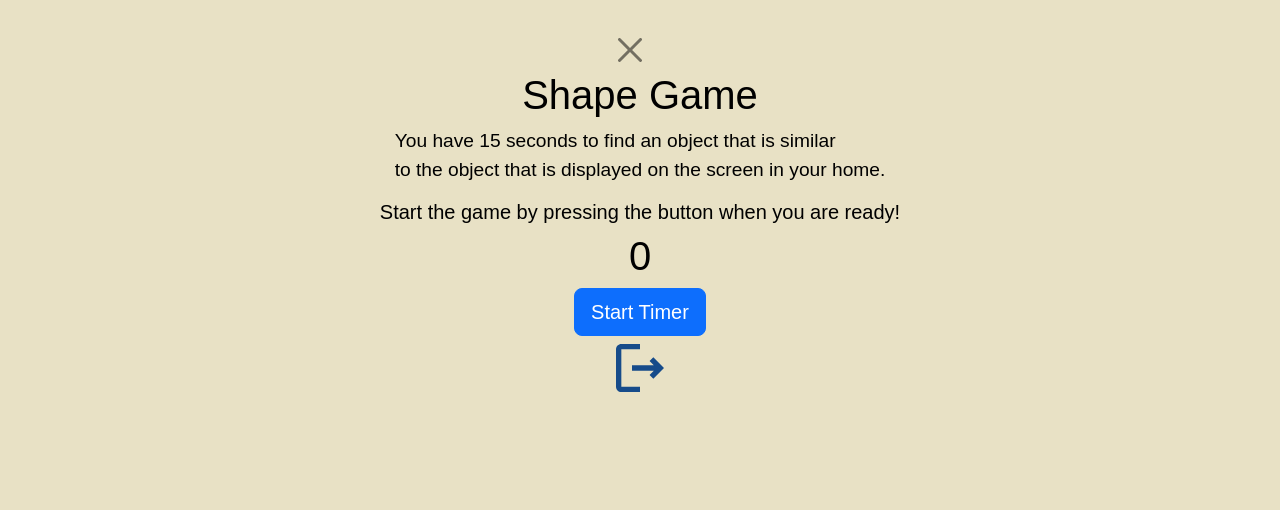
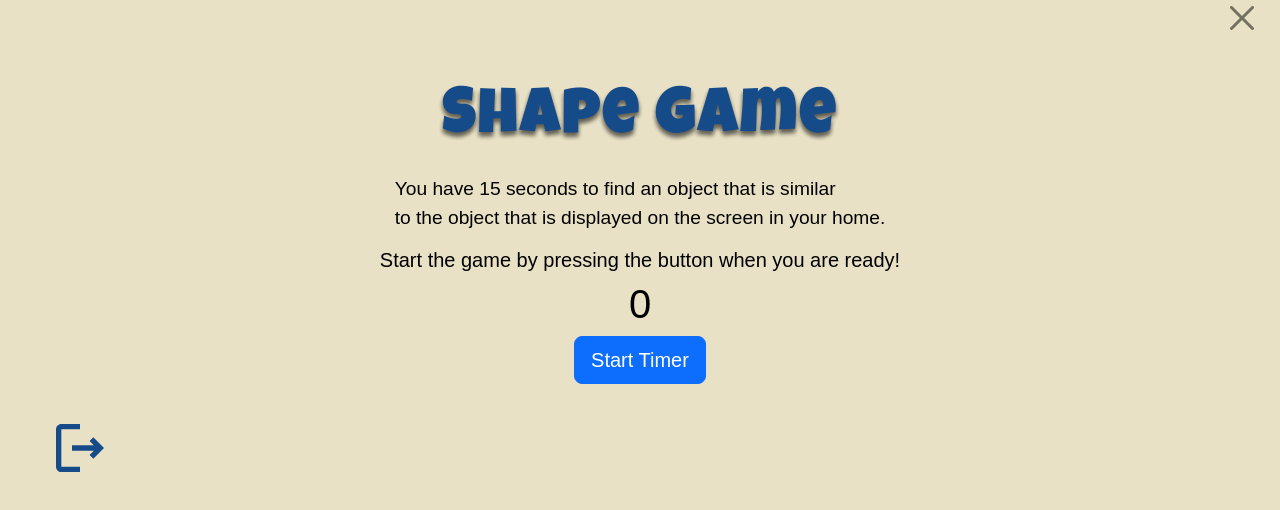
Before and after one commit to agorbacheva-y/kids-game, a React (Create React App) app: page /shapegame in a window 1280 px wide. Shown: the top 510 px of the page. Built offline with nearby package versions, Linux system fonts and the light colour scheme.

Commit message:
title css

```diff
--- a/src/components/ShapeGame.js
+++ b/src/components/ShapeGame.js
@@ -10,6 +10,7 @@ import { CloseButton } from "react-bootstrap";
 import { Link } from "react-router-dom";
 import { useNavigate } from "react-router-dom";
 import { MdOutlineLogout } from "react-icons/md";
+
 
 
 const ShapeGame = () => {
@@ -79,7 +80,7 @@ function Reset() {
 
   // game information desplayed here
   return (
-    <div className="container">
+    <>
 
       {/*Here is the button to go back to home page*/}
       <div className="closebtn-container">
@@ -87,7 +88,8 @@ function Reset() {
             <CloseButton className="closebtn"></CloseButton>
         </Link>
       </div>
-      <h1>Shape Game</h1>
+      <div className="container">
+      <h1 className="title">Shape Game</h1>
       <p>
         You have 15 seconds to find an object that is similar <br /> to the
         object that is displayed on the screen in your home.
@@ -116,6 +118,7 @@ function Reset() {
       <Button className="btn" size="lg" onClick={Reset}>
         Start Timer
       </Button>
+      </div>
 
       <div className="settings">
         <MdOutlineLogout
@@ -123,7 +126,8 @@ function Reset() {
           onClick={() => navigate("/logout")}
         />
       </div>
-    </div>
+
+    </>
   );
 };
 
```
